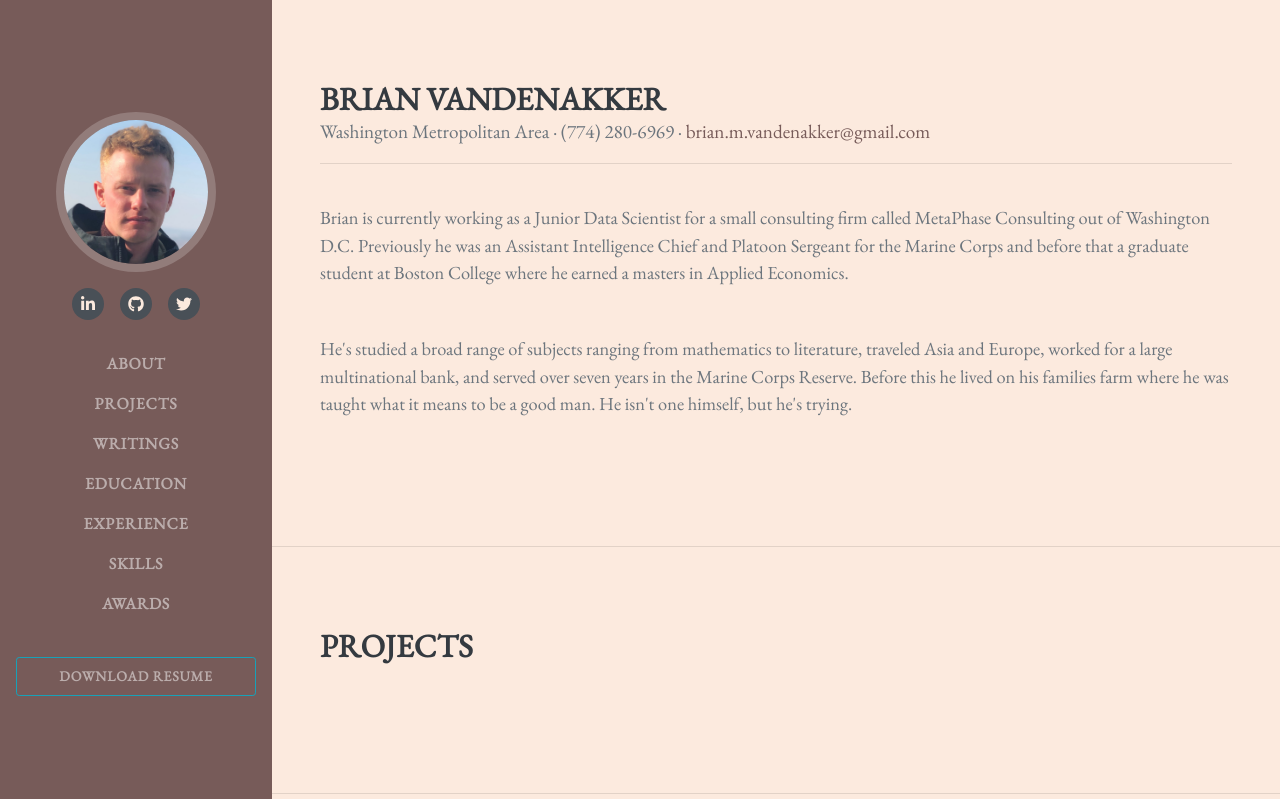
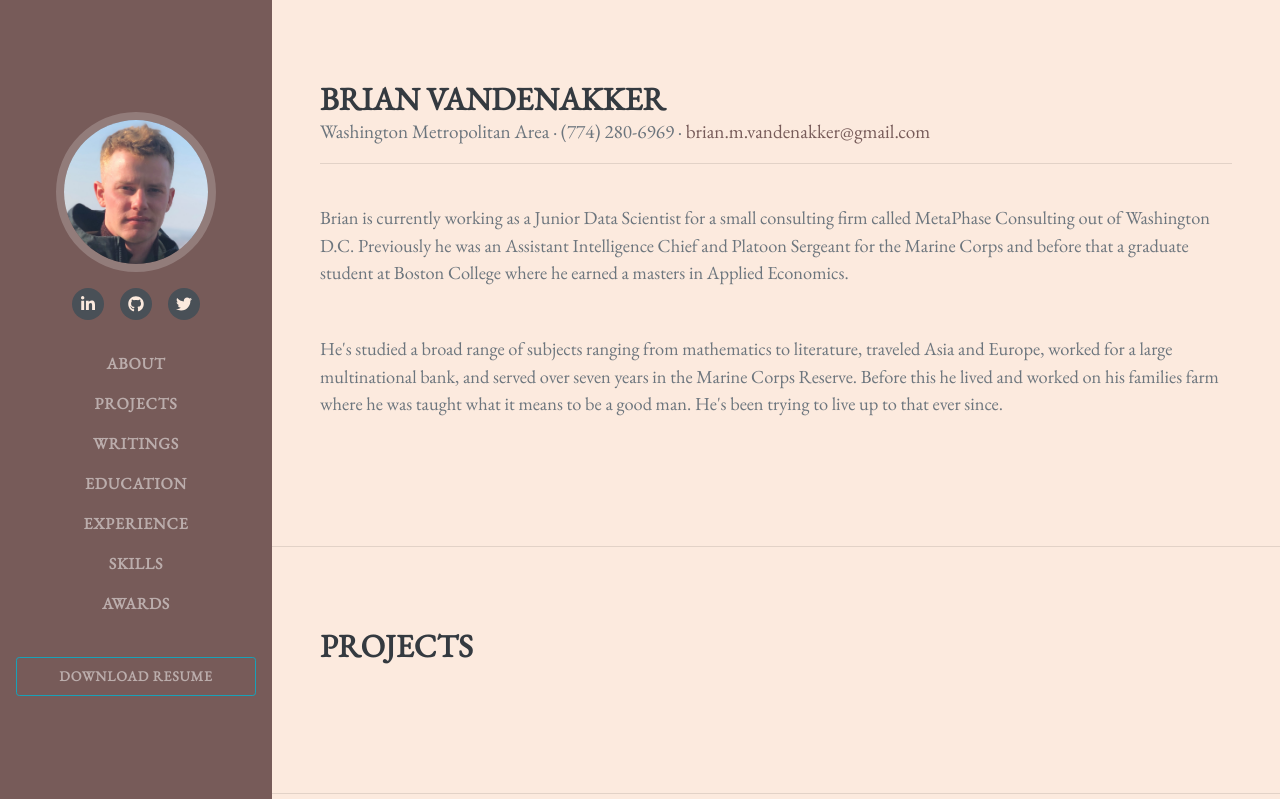
Before and after one commit to brianvandenakker/Personal-Website, a Python web app: template portfolio/templates/index.html in a window 1280 px wide. Shown: the top 799 px of the page. Run offline with Jinja, Linux system fonts and the light colour scheme; the template is opened without the code that fills it, so the values that code supplies are empty; some libraries are stand-ins or nearby versions; some web fonts are replaced.

Commit message:
Update about.html

```diff
--- a/portfolio/templates/about.html
+++ b/portfolio/templates/about.html
@@ -13,7 +13,7 @@
                              a graduate student at Boston College where he earned a masters in Applied Economics.</p>
         <p class="lead mb-5">He's studied a broad range of subjects ranging from mathematics to literature,
                              traveled Asia and Europe, worked for a large multinational bank, and served over seven years in the Marine Corps Reserve. Before
-                             this he lived on his families farm where he was taught what it means to be a good man. He isn't one himself, but he's trying.</p>
+                             this he lived and worked on his families farm where he was taught what it means to be a good man. He's been trying to live up to that ever since.</p>
         <!--<h6><a class="" href="{{url_for('writings.about')}}">More About Me → </a></h6>-->
 
     </div>
```
